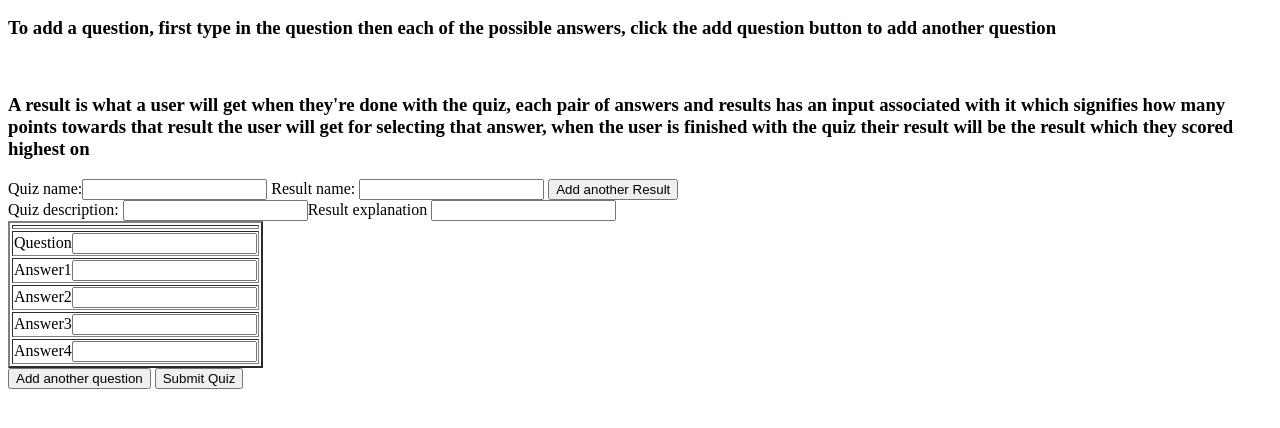
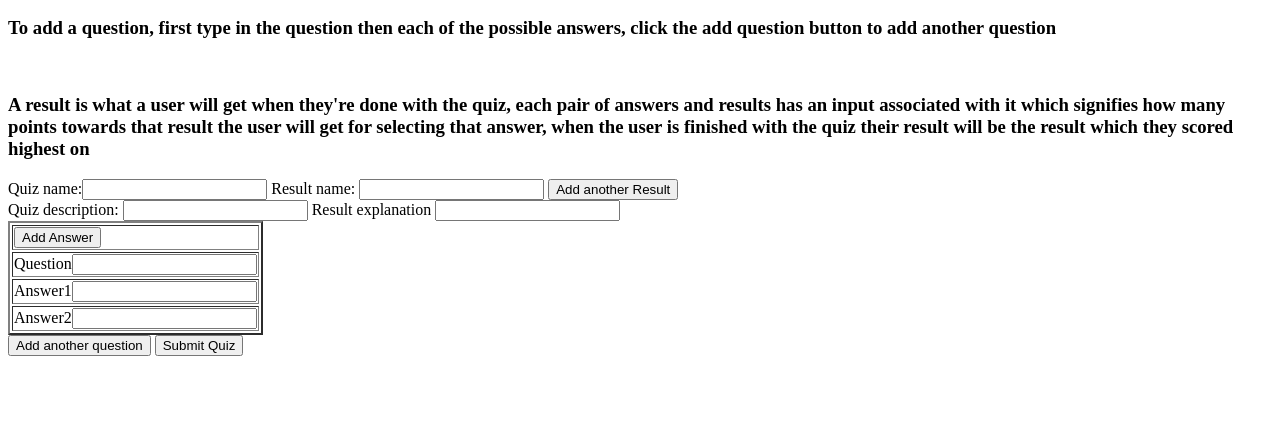
Before and after one commit to RobinReborn/QuizMaker, a Django app: template quizzes/templates/quizzes/quiz_create.html in a window 1280 px wide. Shown: the part 193-621 px from the top of the page. Run offline with Django 3.2, Linux system fonts and the light colour scheme; the template is opened without the code that fills it, so the values that code supplies are empty; parts of the project's set-up code (start-up, migrations or seed data) failed here and were passed over; some libraries are stand-ins or nearby versions.

Commit message:
enabled adding individual answers

```diff
--- a/quizzes/templates/quizzes/quiz_create.html
+++ b/quizzes/templates/quizzes/quiz_create.html
@@ -6,23 +6,40 @@ var results_list = []
 var result_number = 0
 var result_no = ""
 var result_explanation_list = []
+//stores how many answers are in each question
+var questionAnswersArray = []
 function add_question(){
 	question_no++
 	var html_question_begining = "<div id='q"
-	var html_question_middle = "'><table border=2><tr class='results' id='resultsq" + question_no + "'><td></td></tr><tr><td>Question<input id='question"
-	var html_question_end = "' name='question" + question_no + "' ></input><br/></td></tr><tr class='a1' id='a1q" + question_no + "'><td>Answer1<input id='option1button' name='answer1_q" + question_no + "'></input><br/></td></tr><tr class='a2' id='a2q" + question_no + "'><td>Answer2<input id='option2button' name='answer2_q" + question_no + "'></input><br/></td></tr><tr class='a3' id='a3q" + question_no + "'><td>Answer3<input id='option3button' name='answer3_q" + question_no + "'></input><br/></td></tr><tr class='a4' id='a4q" + question_no + "'><td>Answer4<input id='option4button' name='answer4_q" + question_no + "'></input><br/></td></tr></div></table>"
+	var html_question_middle = "'><table border=2 id='tq" + question_no + "'><tr class='results' id='resultsq" + question_no + "'><td><button type='button' onclick='add_answer(" + question_no + ");'>Add Answer </button> </td></tr><tr><td>Question<input id='question"
+	//here will need to change based on the quiz type
+	var html_question_end = "' name='question" + question_no + "' ></input><br/></td></tr> <tr class='a1' id='a1q" + question_no + "'><td>Answer1<input id='option1button' name='answer1_q" + question_no + "'></input><br/>     </td></tr><tr class='a2' id='a2q" + question_no + "'><td>Answer2<input id='option2button' name='answer2_q" + question_no + "'></input>"
+	//old stuff for adding for answers, we can use it when we have defined quiz types
+	//<tr class='a1' id='a1q" + question_no + "'><td>Answer1<input id='option1button' name='answer1_q" + question_no + "'></input><br/></td></tr><tr class='a2' id='a2q" + question_no + "'><td>Answer2<input id='option2button' name='answer2_q" + question_no + "'></input><br/></td></tr><tr class='a3' id='a3q" + question_no + "'><td>Answer3<input id='option3button' name='answer3_q" + question_no + "'></input><br/></td></tr><tr class='a4' id='a4q" + question_no + "'><td>Answer4<input id='option4button' name='answer4_q" + question_no + "'></input><br/></td></tr></div></table>"
 	$("#questions").append(html_question_begining + question_no + html_question_middle + question_no +  html_question_end)
-	var results_no = "#resultsq" + question_no
+	results_no = "#resultsq" + question_no
+	questionAnswersArray[question_no] = 2
+}
+//this adds results to individual answers
+function add_result(question,answer){
+	$("#a" + answer + "q" + question).append
+	for (var i = 1; i < results_list.length + 1; i++) {
+		//$(results_no).append("<td title='" + result_explanation_list[i-1] + "'>" + results_list[i-1] +  "</td>")
+		$("#a" + answer + "q" + question).append("<td><input type='text' name='r" + answer + "_" + i +"_" + question + "'></input></td>")
 
-	for (var i = 1; i < results_list.length + 1; i++) {
-		$(results_no).append("<td title='" + result_explanation_list[i-1] + "'>" + results_list[i-1] +  "</td>")
-		$("#a1q" + question_no).append("<td><input type='text' name='r1_" + i +"_" + question_no + "'></input></td>")
-		$("#a2q" + question_no).append("<td><input type='text' name='r2_" + i +"_" + question_no + "'></input></td>")
-		$("#a3q" + question_no).append("<td><input type='text' name='r3_" + i +"_" + question_no + "'></input></td>")
-		$("#a4q" + question_no).append("<td><input type='text' name='r4_" + i +"_" + question_no + "'></input></td>")
+		//$("#a2q" + question_no).append("<td><input type='text' name='r2_" + i +"_" + question_no + "'></input></td>")
+		//$("#a3q" + question_no).append("<td><input type='text' name='r3_" + i +"_" + question_no + "'></input></td>")
+		//$("#a4q" + question_no).append("<td><input type='text' name='r4_" + i +"_" + question_no + "'></input></td>")
 }
 }
-function add_result(){
+function add_answer(question){
+	var answersInQuestion = 1+questionAnswersArray[question]
+	$("#tq" + question).append("<tr class ='a" + answersInQuestion + "' id='a" + answersInQuestion + "q" + question + "'><td>Answer" + answersInQuestion + "<input name='answer" + answersInQuestion + "_q" + question + "'></input><br/></td></tr>")
+	add_result(question,questionAnswersArray[question] + 1)
+	questionAnswersArray[question]++
+
+}
+function add_results(){
 	if ($("#result").val() == ""){
 		if ($("#errorMessages").text() != "Give your Result a name!"){
 			$("#errorMessages").append("Give your Result a name!")
@@ -59,8 +76,11 @@ function add_result(){
 
 <form action="created/" method="post">
 {% csrf_token %}
-Quiz name:<input type="text" name="Quiz_Name" required> Result name: <input type="text" id="result" required ></input> <button type = "button" onclick="add_result();">Add another Result</button><br>
-Quiz description: <input type="text" name="Quiz_Description">Result explanation <input type="text" name="explanation" id="result_explanation"></input> <br>
+Quiz name:<input type="text" name="Quiz_Name" required>
+Result name: <input type="text" id="result" required ></input> <button type = "button" onclick="add_results();">
+Add another Result</button><br>
+Quiz description: <input type="text" name="Quiz_Description">
+Result explanation <input type="text" name="explanation" id="result_explanation"></input> <br>
 <input type="hidden" type = 'text' id='All_Results' name='All_Results'>
 <input type="hidden" type = "text" id="All_Results_Explanation" name="All_Results_Explanation">
 <div id="errorMessages"></div>
```
Also changed, not shown: quizzes/views.py (+7 -4 lines), 1 other file.
